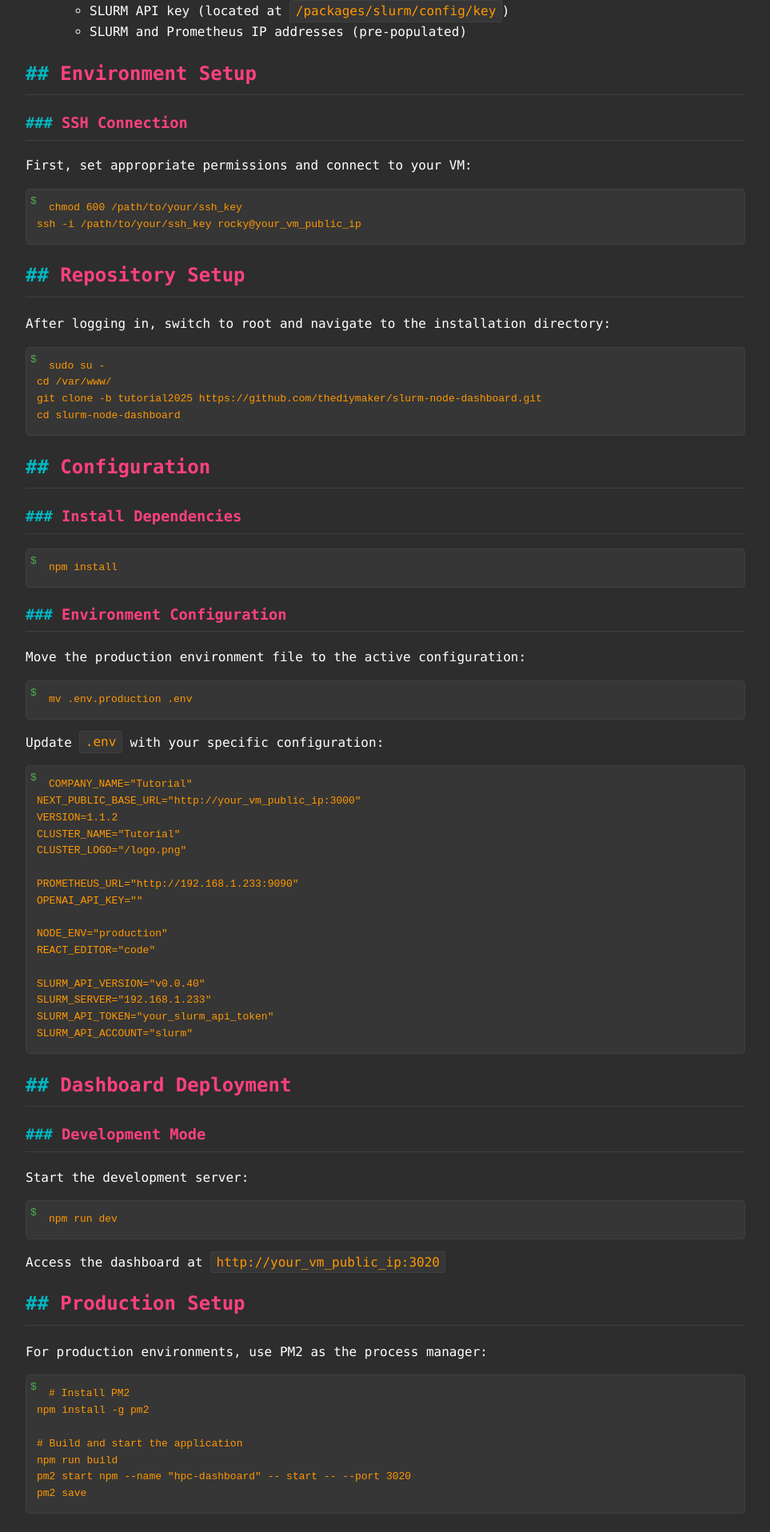
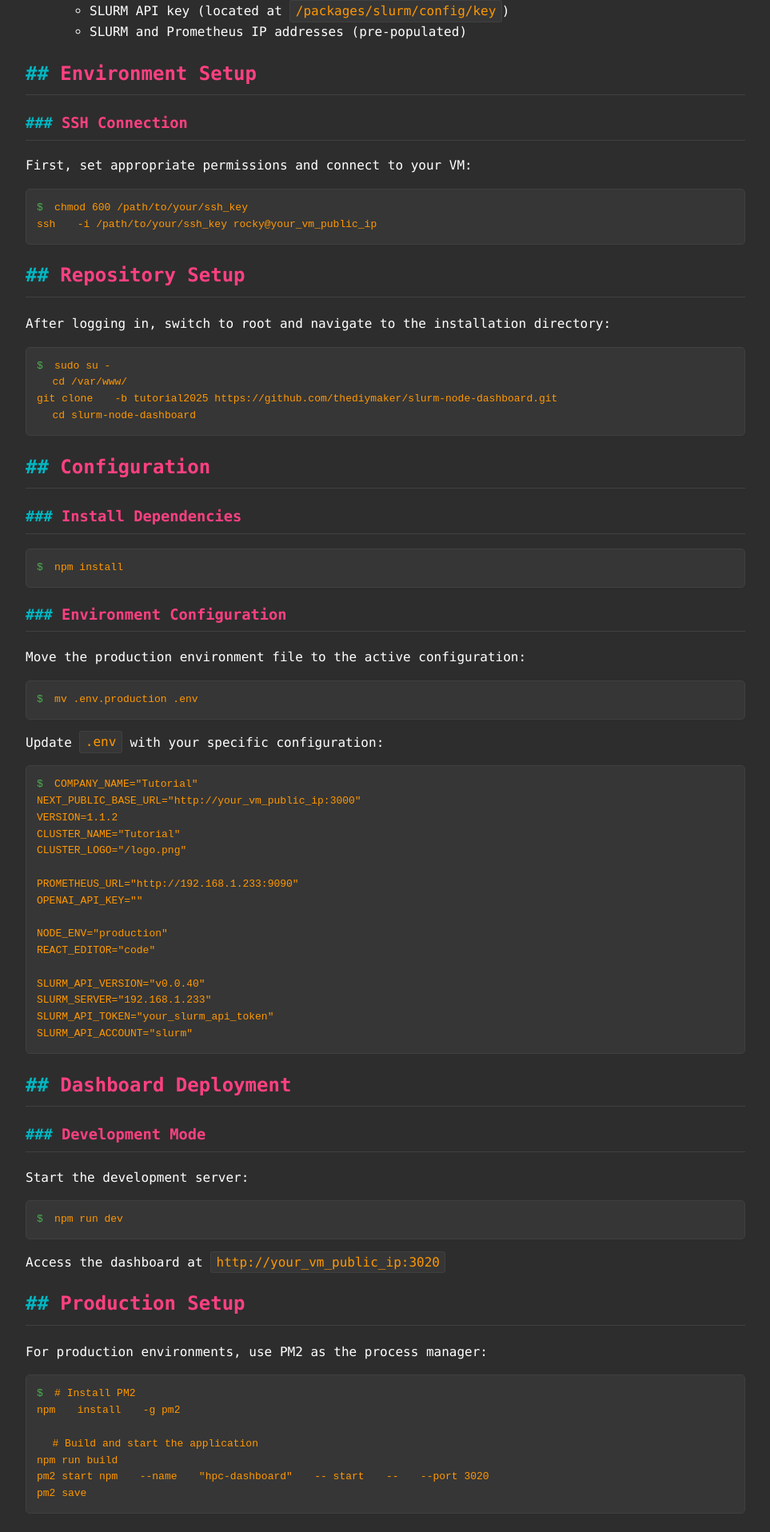
Before and after one commit to thediymaker/slurm-node-dashboard, a Jekyll site: the page built from docs/tutorial/good/2025/index.md, in a window 1280 px wide. Shown: the part 1000-2916 px from the top of the page at 80% size, without its empty margins (158-1121 px from the left). Built offline with Jekyll 4.4.1, drawn with Linux system fonts in a browser that asks for light colours.

Commit message:
updating theme

```diff
--- a/docs/_layouts/mac.html
+++ b/docs/_layouts/mac.html
@@ -166,18 +166,21 @@
         position: relative;
       }
 
-      pre::before {
-        content: "$ ";
-        color: #4caf50;
-        position: absolute;
-        left: 5px;
-        top: 5px;
-      }
-
       pre code {
         border: none;
         padding: 0;
-        margin-left: 15px;
+        display: block;
+      }
+
+      pre code::before {
+        content: "$ ";
+        color: #4caf50;
+        margin-right: 0.5em;
+      }
+
+      /* For multi-line code blocks, indent lines after the first line */
+      pre code > * + * {
+        padding-left: 1.5em;
       }
 
       blockquote {
```
